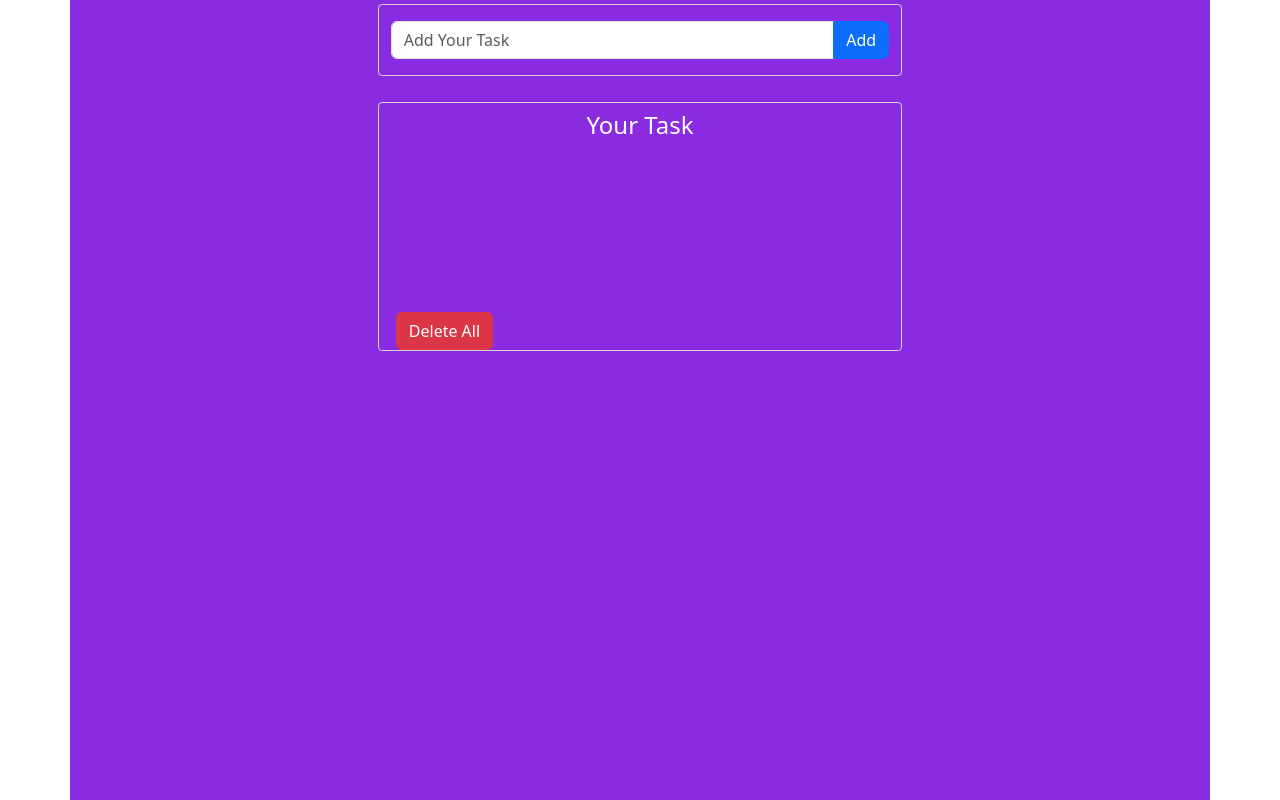
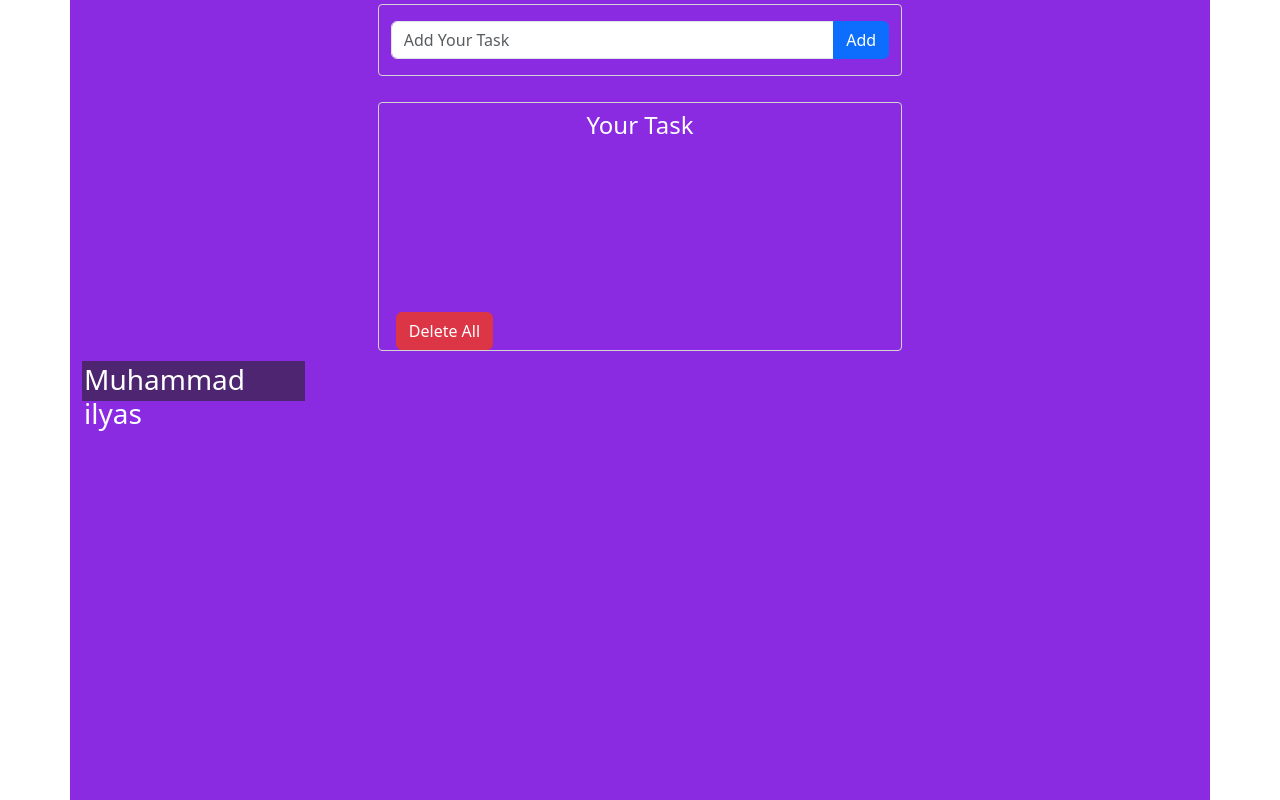
Before and after one commit to kingboy5566/Todo, a React app: page / in a window 1280 px wide. Built offline with nearby package versions, Linux system fonts and the light colour scheme; the HTML template or start-up script is replaced by a standard one.

Commit message:
developer name update

```diff
--- a/src/ToDoList.jsx
+++ b/src/ToDoList.jsx
@@ -86,15 +86,13 @@ const allDataDelete = () => setSaveText([]);
           <li key={index} >{value}
           <Button onClick={()=>Delete(index)}className='delete ' variant="danger">Delete</Button>
           <Button onClick={()=>Edith(index)} className='edith'>Edith</Button>
-           </li></ul>
-
-        )}
-     <Button onClick={allDataDelete} className='deleteAll' variant="danger">Delete All</Button>
+           </li></ul>)}
+       <Button onClick={allDataDelete} className='deleteAll' variant="danger">Delete All</Button>
 
       </Col>
 
      </Row>
-
+     <h3 className='name'>Muhammad ilyas</h3>
      </Container>
     </>
   )
--- a/src/index.css
+++ b/src/index.css
@@ -41,13 +41,9 @@ body{
     margin-top: 5px;
     color: white;
     font-weight: 500;
-    text-align: left;
+    text-align: left;}
 
-
-
-}
 .data li{
-
 border-radius: 4px;
 margin-bottom: 10px;
 margin-top: 10px;
@@ -61,11 +57,8 @@ margin-left: 10px;
    margin: -5px 3px;
    border: none;
    border-radius: 4px;
-
   background-color: rgb(0, 122, 243);
-    color: white;
-
-}
+    color: white;}
 
 
 .deleteAll{
@@ -75,3 +68,10 @@ margin-left: 10px;
     color: white;
 
 }
+.name{
+    width: 20%;
+    height: 5%;
+    padding: 2px;
+    background-color: rgba(34, 34, 34, 0.582);
+    color: white;
+}
```
